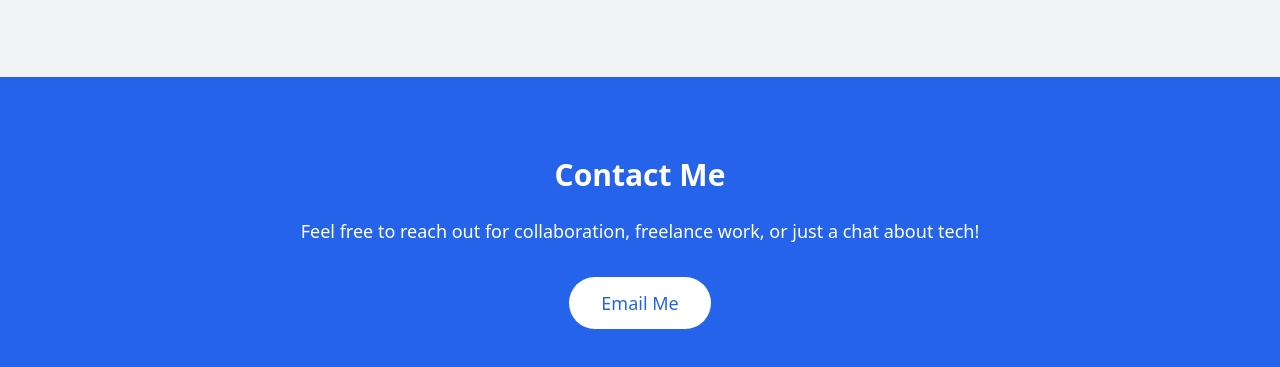
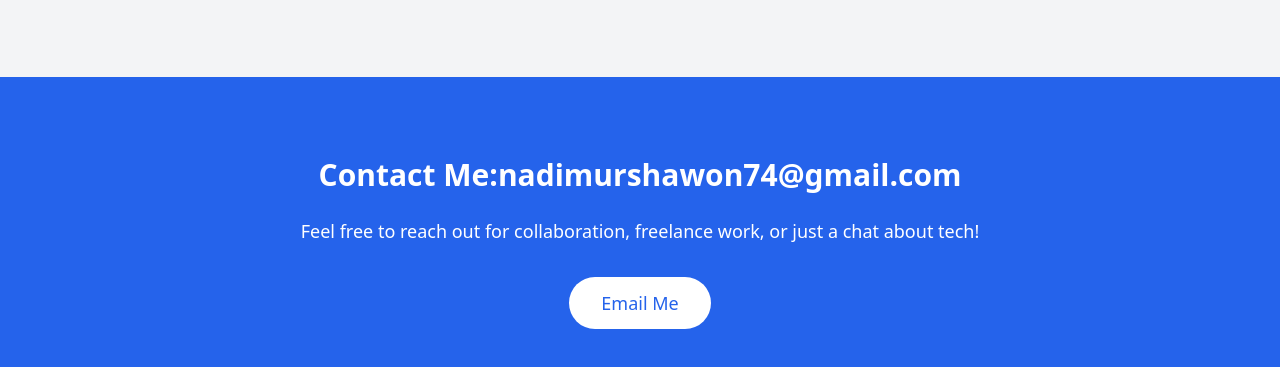
Before and after one commit to nadimurshawon/done, a plain HTML site: page Index.html in a window 1280 px wide. Shown: the part 1403-1770 px from the top of the page. Drawn offline with nearby package versions, Linux system fonts and the light colour scheme.

Commit message:
add contact me my gmail

```diff
--- a/Index.html
+++ b/Index.html
@@ -56,7 +56,7 @@
     <!-- Contact Section -->
     <section id="contact" class="py-20 bg-blue-600 text-white">
         <div class="max-w-7xl mx-auto text-center">
-            <h2 class="text-3xl font-semibold">Contact Me</h2>
+            <h2 class="text-3xl font-semibold">Contact Me:nadimurshawon74@gmail.com</h2>
             <p class="mt-6 text-lg">Feel free to reach out for collaboration, freelance work, or just a chat about tech!</p>
             <a href="mailto:your-email@example.com" class="mt-8 inline-block bg-white text-blue-600 py-3 px-8 rounded-full text-lg hover:bg-gray-200">Email Me</a>
         </div>
```
